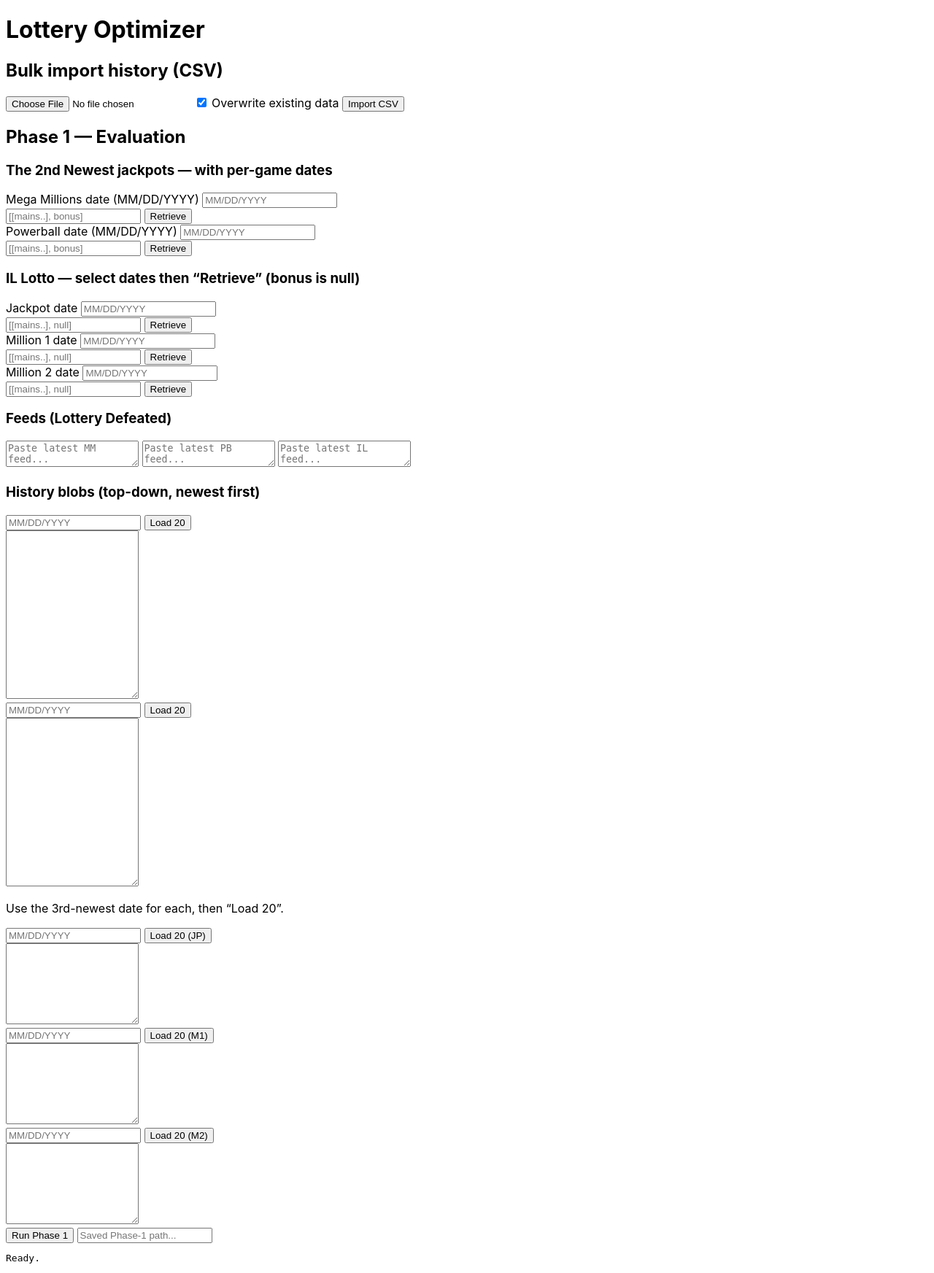
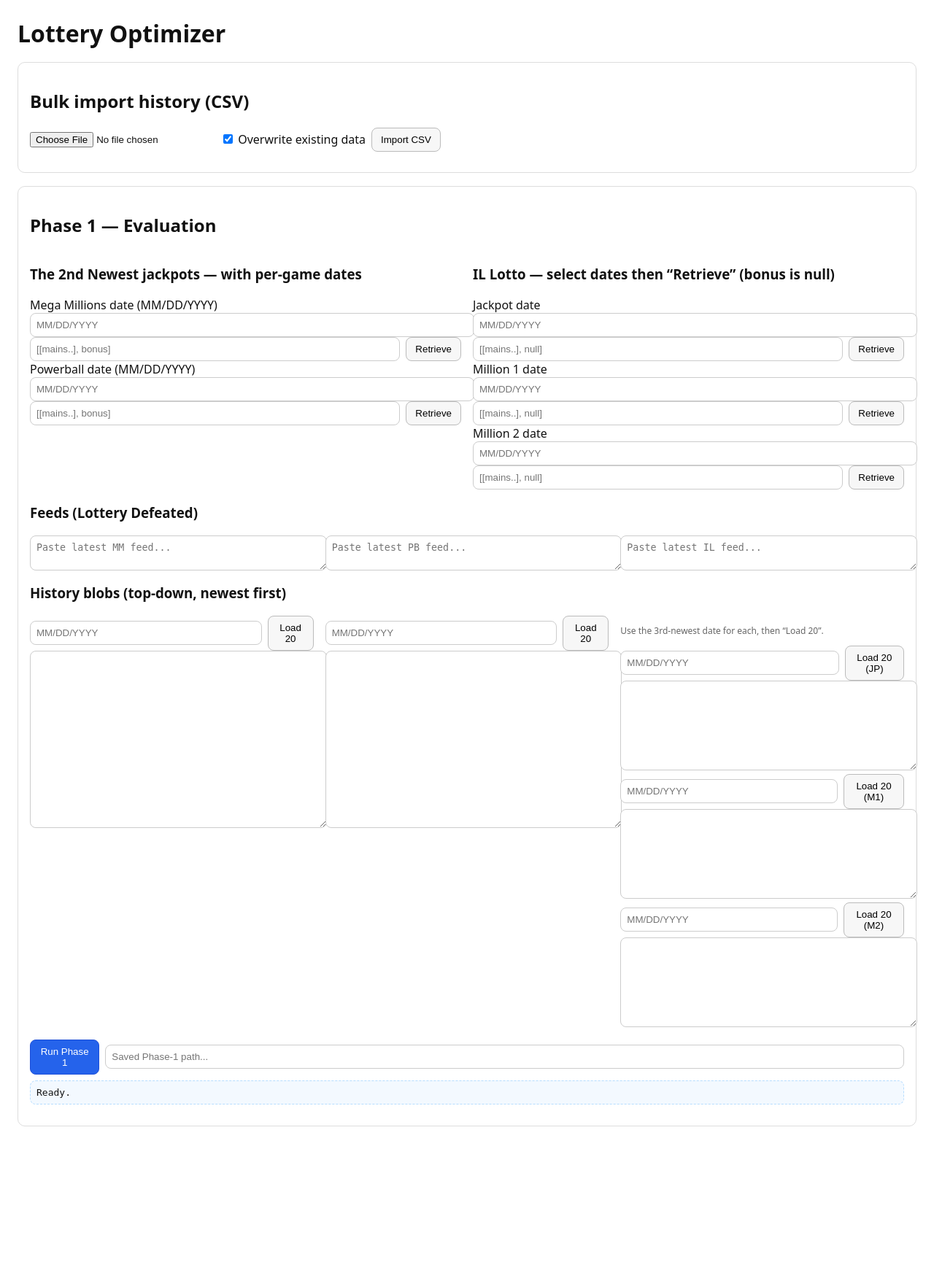
Before and after one commit to lettiehsu/lottery-optimizer, a Flask app: page / in a window 1280 px wide. Shown: the whole page at 73% size. After the commit the page ends 1544 px from the top, so only its background shows below. Run offline with Flask 3, Linux system fonts and the light colour scheme.

Commit message:
Update styles.css

```diff
--- a/static/styles.css
+++ b/static/styles.css
@@ -1,3 +1,16 @@
-:root { color-scheme: light; }
-body { font-family: Inter, system-ui, -apple-system, Segoe UI, Roboto, Arial, sans-serif; }
-a { color:#1d4ed8; }
+body { font-family: system-ui, -apple-system, Segoe UI, Roboto, Arial, sans-serif; margin: 24px; color: #111; }
+h1 { margin-bottom: 12px; }
+.card { border: 1px solid #ddd; border-radius: 10px; padding: 16px; margin: 18px 0; background: #fff; }
+.row { display: flex; gap: 8px; align-items: center; }
+.grid2 { display: grid; grid-template-columns: 1fr 1fr; gap: 16px; }
+.grid3 { display: grid; grid-template-columns: 1fr 1fr 1fr; gap: 16px; }
+textarea, input[type=text] { width: 100%; padding: 8px; border: 1px solid #ccc; border-radius: 8px; }
+button { padding: 8px 12px; border-radius: 8px; border: 1px solid #bbb; background: #f7f7f7; cursor: pointer; }
+button.primary { background: #2563eb; border-color: #1d4ed8; color: #fff; }
+.mono { font-family: ui-monospace, SFMono-Regular, Menlo, Consolas, monospace; }
+.small { font-size: 12px; }
+.muted { color: #666; }
+.mt { margin-top: 12px; }
+.log { white-space: pre-wrap; padding: 8px; border-radius: 8px; border: 1px dashed #ccc; margin-top: 8px; }
+.log.ok { background: #f3f9ff; border-color: #b6ddff; }
+.log.err { background: #fff5f5; border-color: #ffb3b3; }
```
